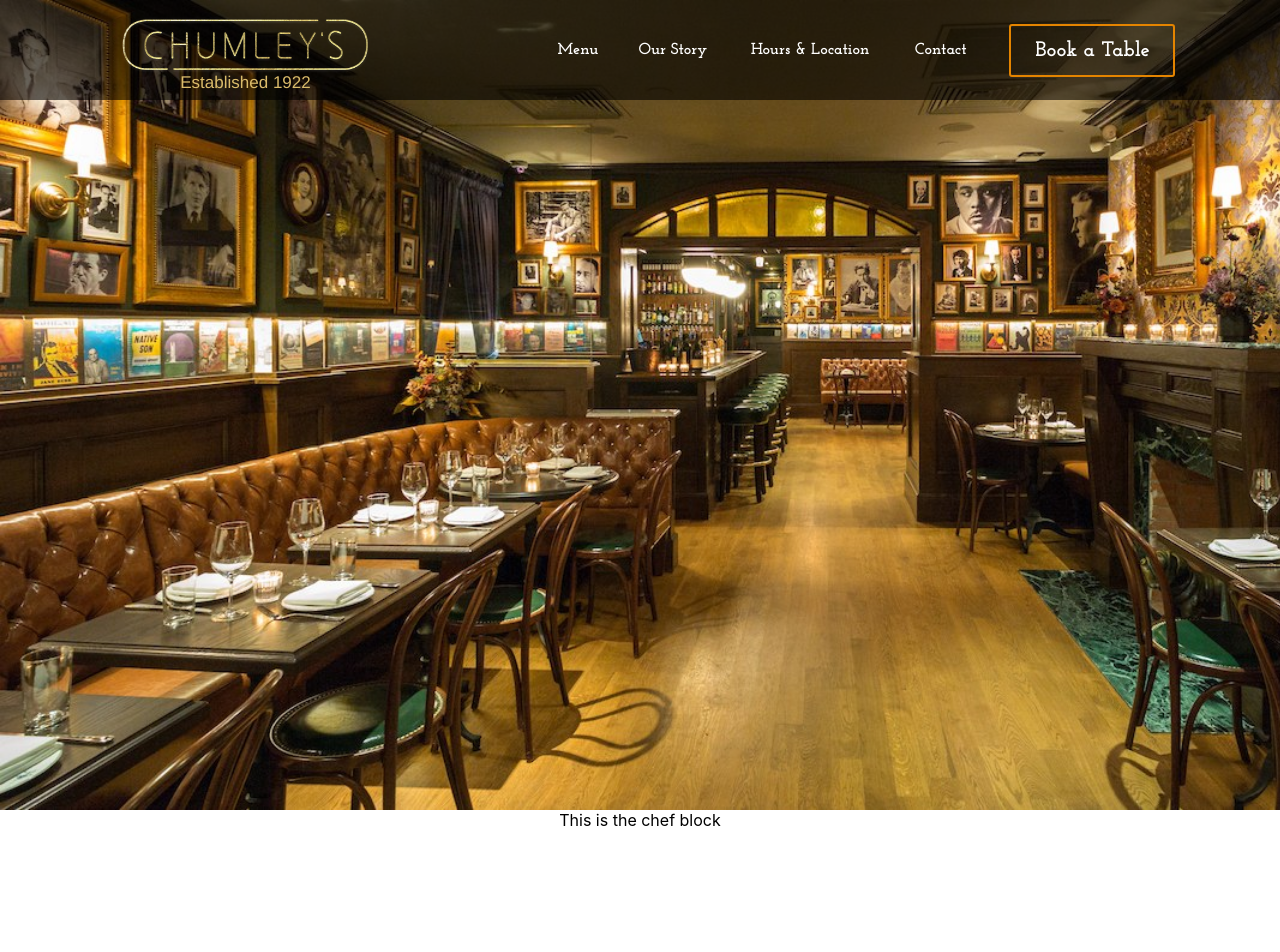
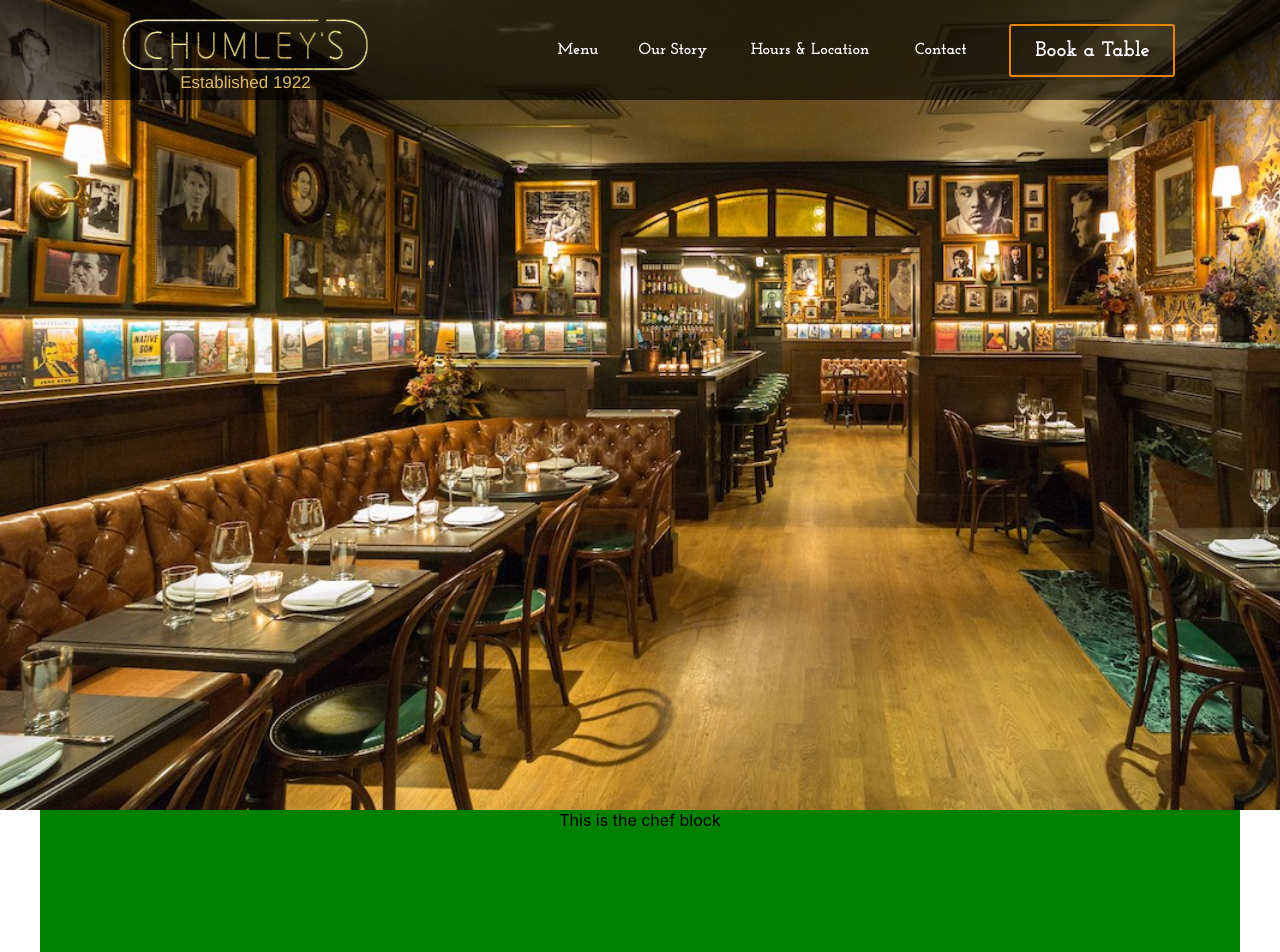
Before and after one commit to FelicityZhang/Chumleys, a React (Create React App) app in the folder chumleys_app/: page / in a window 1280 px wide. Shown: the top 952 px of the page. Built offline with nearby package versions, Linux system fonts and the light colour scheme.

Commit message:
Made app component display flex

```diff
--- a/chumleys_app/src/App.css
+++ b/chumleys_app/src/App.css
@@ -1,6 +1,10 @@
 .App {
   text-align: center;
-  height: 2000px;
+  /* height: 2000px; */
+  display: flex;
+  flex-direction: column;
+  align-items: center;
+
 }
 
 .View_of_Bar {
@@ -83,8 +87,15 @@
   border-radius: 3px;
   height: 53px;
   font-size: 21px;
-  font-family: Josefin Slab;
+  font-family: 'Josefin Slab';
   font-weight: bold;
   padding-left: 21.5px;
   padding-right: 20.5px;
 }
+
+.chef-block {
+  width: 1200px;
+  height: 900px;
+  background-color: green;
+
+}
--- a/chumleys_app/src/App.js
+++ b/chumleys_app/src/App.js
@@ -10,6 +10,7 @@ class App extends Component {
         <Header />
         <ChefBlock />
 
+
       </div>
     );
   }
--- a/chumleys_app/src/Components/ChefBlock.js
+++ b/chumleys_app/src/Components/ChefBlock.js
@@ -2,6 +2,8 @@ import React from 'react'
 
 export default function ChefBlock(props) {
     return (
-        <div>This is the chef block</div>
+        <div className='chef-block'>
+            This is the chef block
+        </div>
     )
 }
```
